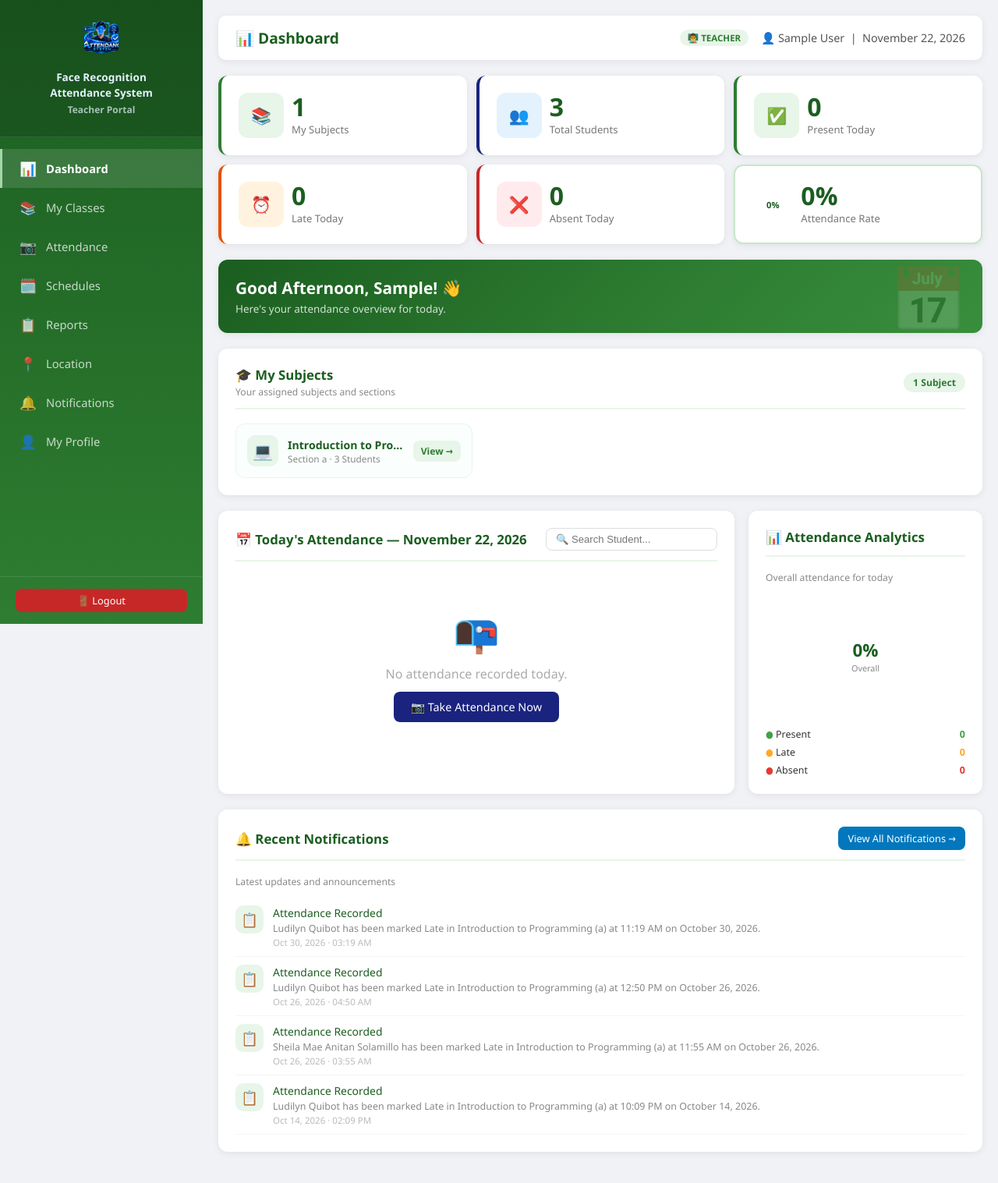
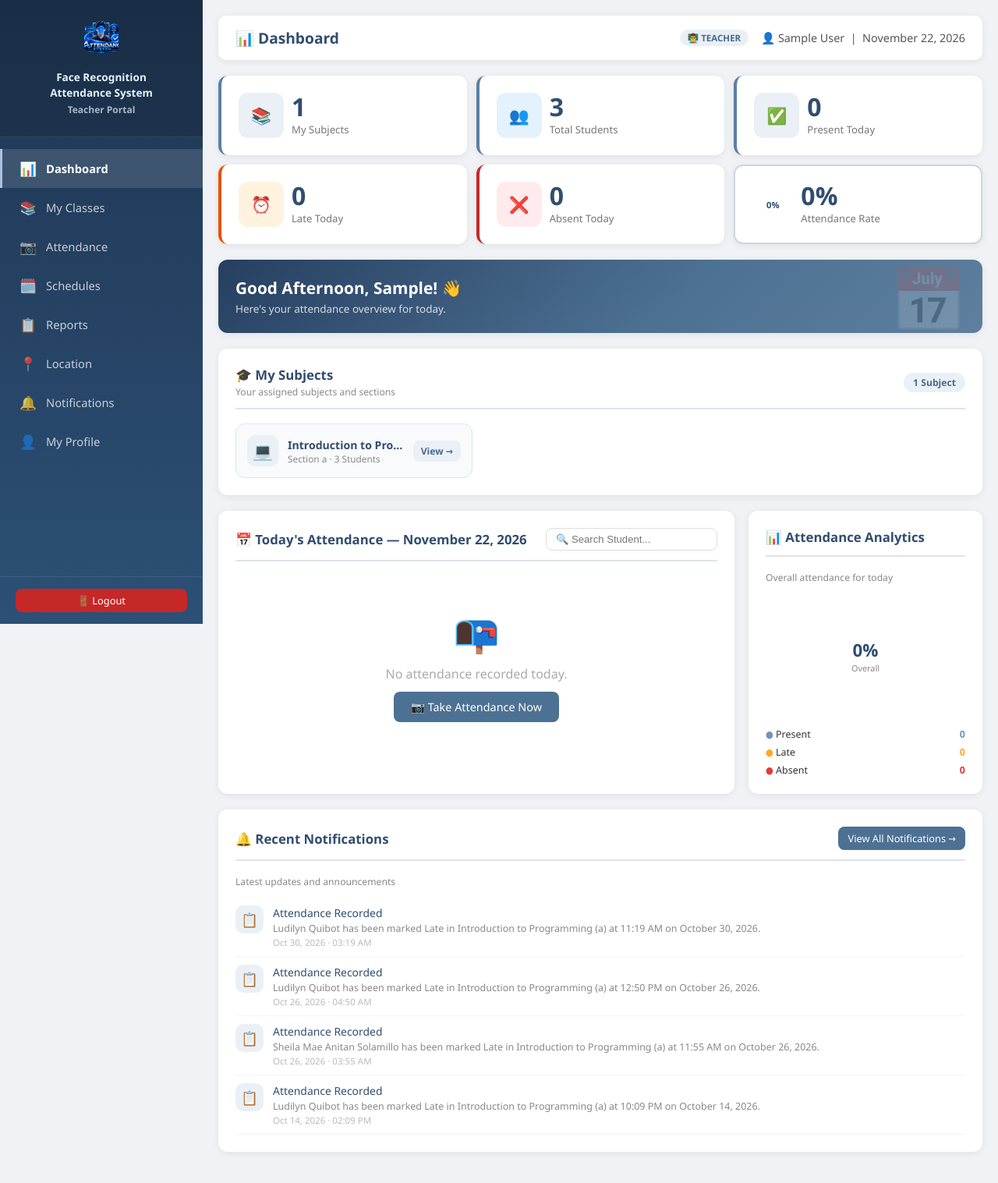
Before and after one commit to quibotludilyn-create/AttendanceSystem, a PHP site: the page made by teacher/dashboard.php in a window 1280 px wide. Shown: the whole page at 78% size. Run offline with PHP 8.4, Linux system fonts and the light colour scheme; the visitor is signed in with stand-in values (Sample User, id 1); data comes from the database, SQL or seed files in the repository; data that the repository does not hold is empty.

Commit message:
Apply blue theme to teacher portal

```diff
--- a/teacher/dashboard.php
+++ b/teacher/dashboard.php
@@ -75,7 +75,7 @@ $ab_all= intval($all_stats['absent']  ?? 0);
 <!-- ── TOP STATS BAR ──────────────────────────────── -->
 <div class="teacher-stats-grid">
     <div class="stat-card green" style="flex-direction:row;gap:10px;align-items:center;">
-        <div class="stat-icon" style="background:#e8f5e9;font-size:1.3rem;">📚</div>
+        <div class="stat-icon" style="background:#eaf0f6;font-size:1.3rem;">📚</div>
         <div class="stat-info"><h3><?= $total_subjects ?></h3><p>My Subjects</p></div>
     </div>
     <div class="stat-card blue" style="flex-direction:row;gap:10px;align-items:center;">
@@ -83,7 +83,7 @@ $ab_all= intval($all_stats['absent']  ?? 0);
         <div class="stat-info"><h3><?= $total_students ?></h3><p>Total Students</p></div>
     </div>
     <div class="stat-card green" style="flex-direction:row;gap:10px;align-items:center;">
-        <div class="stat-icon" style="background:#e8f5e9;font-size:1.3rem;">✅</div>
+        <div class="stat-icon" style="background:#eaf0f6;font-size:1.3rem;">✅</div>
         <div class="stat-info"><h3><?= $present_today ?></h3><p>Present Today</p></div>
     </div>
     <div class="stat-card orange" style="flex-direction:row;gap:10px;align-items:center;">
@@ -94,17 +94,17 @@ $ab_all= intval($all_stats['absent']  ?? 0);
         <div class="stat-icon" style="background:#ffebee;font-size:1.3rem;">❌</div>
         <div class="stat-info"><h3><?= $absent_today ?></h3><p>Absent Today</p></div>
     </div>
-    <div class="stat-card blue" style="flex-direction:row;gap:10px;align-items:center;border:2px solid #c8e6c9;">
+    <div class="stat-card blue" style="flex-direction:row;gap:10px;align-items:center;border:2px solid #cbd7e3;">
         <div style="position:relative;width:52px;height:52px;flex-shrink:0;">
             <canvas id="miniDonut" width="52" height="52"></canvas>
-            <div style="position:absolute;inset:0;display:flex;align-items:center;justify-content:center;font-size:0.7rem;font-weight:900;color:#1b5e20;"><?= $attend_rate ?>%</div>
+            <div style="position:absolute;inset:0;display:flex;align-items:center;justify-content:center;font-size:0.7rem;font-weight:900;color:#314d70;"><?= $attend_rate ?>%</div>
         </div>
         <div class="stat-info"><h3><?= $attend_rate ?>%</h3><p>Attendance Rate</p></div>
     </div>
 </div>
 
 <!-- ── GREETING BANNER ────────────────────────────── -->
-<div class="card" style="background:linear-gradient(135deg,#1b5e20 0%,#2e7d32 60%,#388e3c 100%);color:white;border:none;margin-bottom:20px;overflow:hidden;position:relative;">
+<div class="card" style="background:linear-gradient(135deg,#263f60 0%,#4d7193 60%,#5e7f9e 100%);color:white;border:none;margin-bottom:20px;overflow:hidden;position:relative;">
     <div style="position:absolute;right:20px;top:50%;transform:translateY(-50%);font-size:5rem;opacity:0.15;">📅</div>
     <div>
         <h2 style="font-size:1.3rem;font-weight:800;margin-bottom:4px;">
@@ -123,7 +123,7 @@ $ab_all= intval($all_stats['absent']  ?? 0);
             🎓 My Subjects
             <div style="font-size:0.76rem;color:#888;font-weight:400;margin-top:2px;">Your assigned subjects and sections</div>
         </div>
-        <span class="teacher-subject-count" style="background:#e8f5e9;color:#2e7d32;padding:4px 12px;border-radius:20px;font-size:0.76rem;font-weight:700;"><?= $total_subjects ?> Subject<?= $total_subjects != 1 ? 's' : '' ?></span>
+        <span class="teacher-subject-count" style="background:#eaf0f6;color:#496a8a;padding:4px 12px;border-radius:20px;font-size:0.76rem;font-weight:700;"><?= $total_subjects ?> Subject<?= $total_subjects != 1 ? 's' : '' ?></span>
     </div>
     <div class="teacher-subject-grid">
         <?php
@@ -132,13 +132,13 @@ $ab_all= intval($all_stats['absent']  ?? 0);
         while($s = $subjects->fetch_assoc()):
             $icon = $subj_icons[$si % count($subj_icons)]; $si++;
         ?>
-        <div class="teacher-subject-item" style="border:1px solid #e8f5e9;border-radius:12px;padding:14px;display:flex;align-items:center;gap:12px;background:#fafffe;">
-            <div style="width:40px;height:40px;border-radius:10px;background:#e8f5e9;display:flex;align-items:center;justify-content:center;font-size:1.3rem;flex-shrink:0;"><?= $icon ?></div>
+        <div class="teacher-subject-item" style="border:1px solid #dce5ed;border-radius:12px;padding:14px;display:flex;align-items:center;gap:12px;background:#f8fafc;">
+            <div style="width:40px;height:40px;border-radius:10px;background:#eaf0f6;display:flex;align-items:center;justify-content:center;font-size:1.3rem;flex-shrink:0;"><?= $icon ?></div>
             <div style="flex:1;min-width:0;">
-                <div style="font-size:0.88rem;font-weight:700;color:#1b5e20;white-space:nowrap;overflow:hidden;text-overflow:ellipsis;"><?= htmlspecialchars($s['subject_name']) ?></div>
+                <div style="font-size:0.88rem;font-weight:700;color:#314d70;white-space:nowrap;overflow:hidden;text-overflow:ellipsis;"><?= htmlspecialchars($s['subject_name']) ?></div>
                 <div style="font-size:0.74rem;color:#888;">Section <?= htmlspecialchars($s['section']) ?> · <?= $s['student_count'] ?> Students</div>
             </div>
-            <a href="attendance.php?subject=<?= $s['id'] ?>" style="background:#e8f5e9;color:#2e7d32;padding:5px 10px;border-radius:8px;text-decoration:none;font-size:0.76rem;font-weight:700;white-space:nowrap;">View →</a>
+            <a href="attendance.php?subject=<?= $s['id'] ?>" style="background:#eaf0f6;color:#496a8a;padding:5px 10px;border-radius:8px;text-decoration:none;font-size:0.76rem;font-weight:700;white-space:nowrap;">View →</a>
         </div>
         <?php endwhile; ?>
     </div>
@@ -196,14 +196,14 @@ $ab_all= intval($all_stats['absent']  ?? 0);
         <div style="position:relative;height:160px;display:flex;align-items:center;justify-content:center;">
             <canvas id="donutChart"></canvas>
             <div style="position:absolute;text-align:center;">
-                <div style="font-size:1.4rem;font-weight:900;color:#1b5e20;"><?= $attend_rate ?>%</div>
+                <div style="font-size:1.4rem;font-weight:900;color:#314d70;"><?= $attend_rate ?>%</div>
                 <div style="font-size:0.68rem;color:#888;">Overall</div>
             </div>
         </div>
         <div style="margin-top:12px;display:flex;flex-direction:column;gap:6px;font-size:0.78rem;">
             <div style="display:flex;justify-content:space-between;align-items:center;">
-                <span><span style="color:#43a047;">●</span> Present</span>
-                <strong style="color:#43a047;"><?= $present_today ?></strong>
+                <span><span style="color:#7294b5;">●</span> Present</span>
+                <strong style="color:#7294b5;"><?= $present_today ?></strong>
             </div>
             <div style="display:flex;justify-content:space-between;align-items:center;">
                 <span><span style="color:#ffa726;">●</span> Late</span>
@@ -215,7 +215,7 @@ $ab_all= intval($all_stats['absent']  ?? 0);
             </div>
         </div>
         <?php if ($attend_rate > 0): ?>
-        <div style="margin-top:12px;background:#e8f5e9;border-radius:8px;padding:8px 12px;font-size:0.76rem;color:#2e7d32;font-weight:600;">
+        <div style="margin-top:12px;background:#eaf0f6;border-radius:8px;padding:8px 12px;font-size:0.76rem;color:#496a8a;font-weight:600;">
             📈 <?= $attend_rate ?>% attendance rate today
         </div>
         <?php endif; ?>
@@ -233,16 +233,16 @@ $ab_all= intval($all_stats['absent']  ?? 0);
         $type_icons = ['attendance'=>'📋','schedule'=>'🗓️','system'=>'📢','manual'=>'✏️'];
         while($n = $notifs->fetch_assoc()): ?>
     <div style="display:flex;gap:12px;padding:10px 0;border-bottom:1px solid #f5f5f5;align-items:flex-start;">
-        <div style="width:36px;height:36px;border-radius:10px;background:#e8f5e9;display:flex;align-items:center;justify-content:center;font-size:1.1rem;flex-shrink:0;">
+        <div style="width:36px;height:36px;border-radius:10px;background:#eaf0f6;display:flex;align-items:center;justify-content:center;font-size:1.1rem;flex-shrink:0;">
             <?= $type_icons[$n['type']] ?? '🔔' ?>
         </div>
         <div style="flex:1;">
-            <div style="font-size:0.87rem;font-weight:<?= $n['is_read'] ? '400' : '600' ?>;color:#1b5e20;"><?= htmlspecialchars($n['title']) ?></div>
+            <div style="font-size:0.87rem;font-weight:<?= $n['is_read'] ? '400' : '600' ?>;color:#314d70;"><?= htmlspecialchars($n['title']) ?></div>
             <div style="font-size:0.78rem;color:#888;margin-top:2px;"><?= htmlspecialchars($n['message']) ?></div>
             <div style="font-size:0.72rem;color:#bbb;margin-top:2px;"><?= date('M d, Y · h:i A', strtotime($n['created_at'])) ?></div>
         </div>
         <?php if (!$n['is_read']): ?>
-        <div style="width:8px;height:8px;border-radius:50%;background:#2e7d32;flex-shrink:0;margin-top:4px;"></div>
+        <div style="width:8px;height:8px;border-radius:50%;background:#52799e;flex-shrink:0;margin-top:4px;"></div>
         <?php endif; ?>
     </div>
     <?php endwhile;
@@ -260,7 +260,7 @@ new Chart(document.getElementById('donutChart'), {
         labels: ['Present','Late','Absent'],
         datasets: [{
             data: [<?= $present_today ?>,<?= $late_today ?>,<?= $absent_today ?>],
-            backgroundColor: ['#43a047','#ffa726','#e53935'],
+            backgroundColor: ['#7294b5','#ffa726','#e53935'],
             borderWidth: 2, borderColor: '#fff'
         }]
     },
@@ -277,7 +277,7 @@ new Chart(document.getElementById('miniDonut'), {
     data: {
         datasets: [{
             data: [<?= $attended ?>, <?= $absent_today ?>],
-            backgroundColor: ['#43a047','#e0e0e0'],
+            backgroundColor: ['#7294b5','#e0e0e0'],
             borderWidth: 0
         }]
     },
--- a/teacher/layout.php
+++ b/teacher/layout.php
@@ -31,19 +31,19 @@ $notif_count = $conn->query("
     <link rel="stylesheet" href="../assets/css/style.css">
     <link rel="stylesheet" href="../assets/css/responsive.css">
     <style>
-        /* ── Teacher sidebar green theme override ── */
+        /* ── Teacher blue theme override ── */
         .sidebar {
-            background: linear-gradient(180deg, #1b5e20, #2e7d32) !important;
+            background: linear-gradient(180deg, #1f3552, #2c5076) !important;
         }
         .sidebar-header {
             background: rgba(0,0,0,0.15) !important;
         }
         .sidebar nav ul li a:hover,
         .sidebar nav ul li a.active {
-            border-left-color: #a5d6a7 !important;
+            border-left-color: #a8c2df !important;
             background: rgba(255,255,255,0.12) !important;
         }
-        .topbar h4 { color: #1b5e20; }
+        .topbar h4 { color: #314d70; }
 
         /* Notification badge */
         .notif-badge {
@@ -55,18 +55,28 @@ $notif_count = $conn->query("
         }
 
         /* Teacher-specific card title color */
-        .card-title { color: #1b5e20; border-bottom-color: #e8f5e9; }
+        .card-title { color: #314d70; border-bottom-color: #dce5ed; }
 
-        /* Stat card teacher colors */
-        .stat-card.teacher { border-left-color: #2e7d32; }
-        .stat-info h3 { color: #1b5e20; }
+        /* Teacher stats and controls */
+        .stat-card.teacher,
+        .stat-card.green,
+        .stat-card.blue { border-left-color: #5a7fa4; }
+        .stat-info h3 { color: #314d70; }
+        .form-control:focus { border-color: #6685a5; box-shadow: 0 0 0 3px rgba(102,133,165,0.12); }
+        .btn-primary,
+        .btn-success,
+        .btn-info { background: #4d7193; color: white; }
+        .badge-present { background: #e7eef5; color: #496a8a; }
+        .alert-success { background: #eaf0f6; border-color: #d2deea; color: #496a8a; }
+        .teacher-theme input[type="checkbox"],
+        .teacher-theme input[type="radio"] { accent-color: #5a7fa4; }
 
-        /* Table header green */
-        thead th { background: #2e7d32; }
+        /* Table header blue */
+        thead th { background: #405f82; }
 
         /* Topbar teacher badge */
         .topbar-badge {
-            background: #e8f5e9; color: #2e7d32;
+            background: #e9eff5; color: #496a8a;
             padding: 3px 10px; border-radius: 20px;
             font-size: 0.72rem; font-weight: 800;
             margin-right: 8px;
@@ -225,9 +235,9 @@ $notif_count = $conn->query("
                 width: 44px;
                 height: 44px;
                 margin: 0 !important;
-                color: #1b5e20 !important;
-                background: #e8f5e9;
-                border: 1px solid #c8e6c9;
+                color: #496a8a !important;
+                background: #e9eff5;
+                border: 1px solid #cbd7e3;
                 border-radius: 8px;
             }
 
@@ -263,7 +273,7 @@ $notif_count = $conn->query("
 
             .sidebar nav ul li a.active,
             .sidebar nav ul li a:hover {
-                border-left-color: #a5d6a7 !important;
+                border-left-color: #a8c2df !important;
                 background: rgba(255,255,255,0.12) !important;
             }
 
@@ -304,7 +314,7 @@ $notif_count = $conn->query("
         }
     </style>
 </head>
-<body>
+<body class="teacher-theme">
 <div class="wrapper">
 
     <!-- ── SIDEBAR ── -->
--- a/teacher/schedules.php
+++ b/teacher/schedules.php
@@ -116,10 +116,10 @@ while ($s = $schedules->fetch_assoc()) {
                 <div id="days-dropdown" style="display:none;position:absolute;top:100%;left:0;right:0;background:white;border:1.5px solid #dde0ec;border-radius:9px;z-index:100;padding:10px;box-shadow:0 4px 16px rgba(0,0,0,0.1);margin-top:4px;">
                     <?php foreach(['Monday','Tuesday','Wednesday','Thursday','Friday','Saturday','Sunday'] as $d): ?>
                     <label style="display:flex;align-items:center;gap:8px;padding:7px 10px;border-radius:7px;cursor:pointer;font-size:0.88rem;transition:background 0.15s;"
-                           onmouseover="this.style.background='#f1f8e9'" onmouseout="this.style.background='transparent'">
+                           onmouseover="this.style.background='#eef2f7'" onmouseout="this.style.background='transparent'">
                         <input type="checkbox" name="days_of_week[]" value="<?= $d ?>"
                                onchange="updateDaysLabel()"
-                               style="accent-color:#2e7d32;width:16px;height:16px;">
+                               style="accent-color:#5a7fa4;width:16px;height:16px;">
                         <?= $d ?>
                     </label>
                     <?php endforeach; ?>
@@ -150,7 +150,7 @@ while ($s = $schedules->fetch_assoc()) {
         $daysStr = implode(', ', array_map(fn($d) => $dayAbbr[$d], $sch['days']));
         $idsStr  = implode(',', $sch['ids']);
     ?>
-    <div class="teacher-schedule-item" style="display:flex;justify-content:space-between;align-items:center;padding:12px 14px;background:#f9fafb;border-radius:8px;margin-bottom:8px;border-left:3px solid #2e7d32;">
+    <div class="teacher-schedule-item" style="display:flex;justify-content:space-between;align-items:center;padding:12px 14px;background:#f9fafb;border-radius:8px;margin-bottom:8px;border-left:3px solid #5a7fa4;">
         <div class="teacher-schedule-info">
             <div style="font-weight:700;font-size:0.88rem;"><?= htmlspecialchars($sch['subject_name']) ?></div>
             <div style="font-size:0.76rem;color:#666;">
```
Also changed, not shown: teacher/attendance.php (+8 -8 lines), teacher/face_scan.php (+11 -11 lines), teacher/location.php (+26 -26 lines), teacher/notifications.php (+4 -4 lines), teacher/profile.php (+6 -6 lines), teacher/reports.php (+5 -5 lines).
